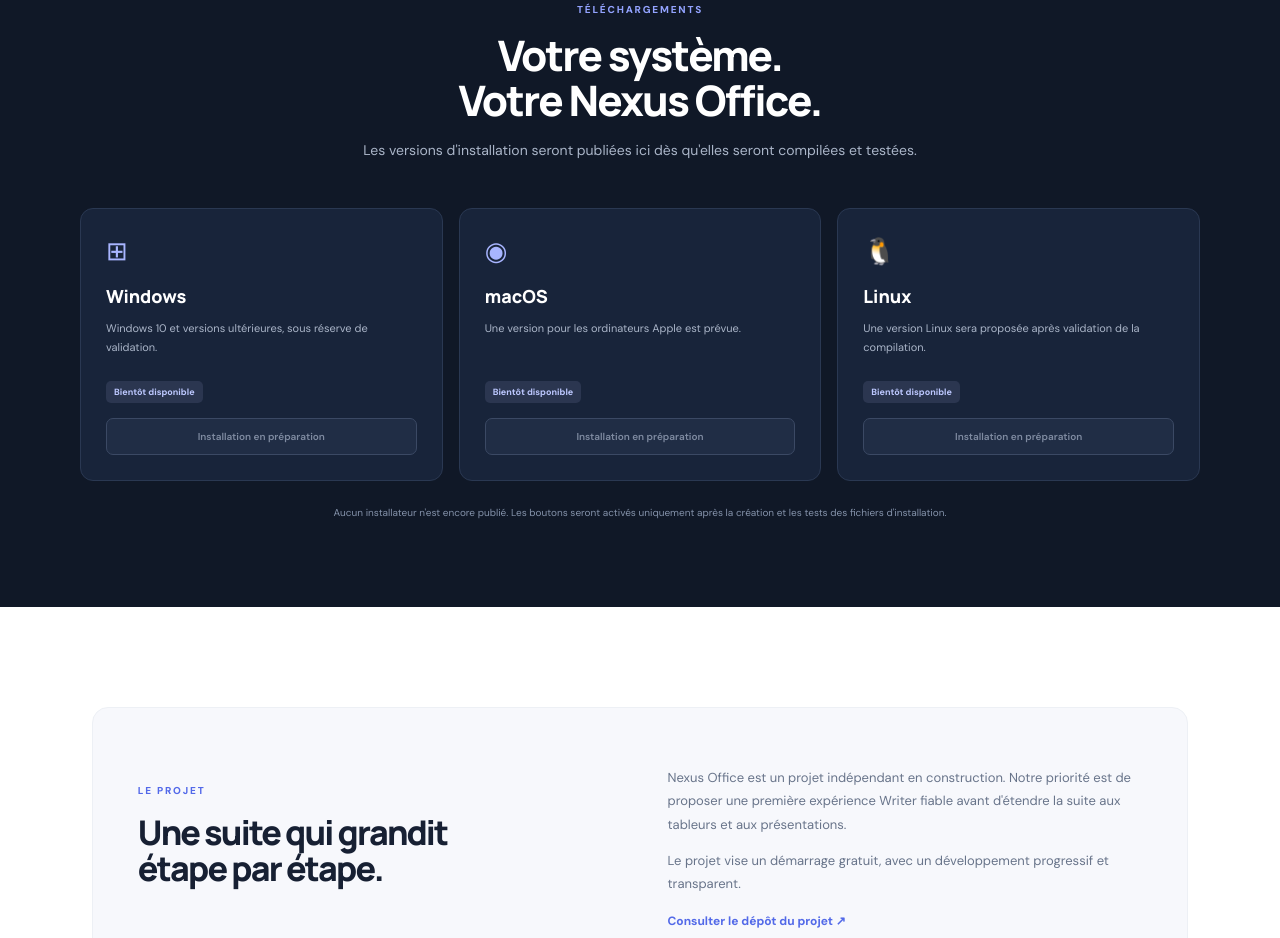
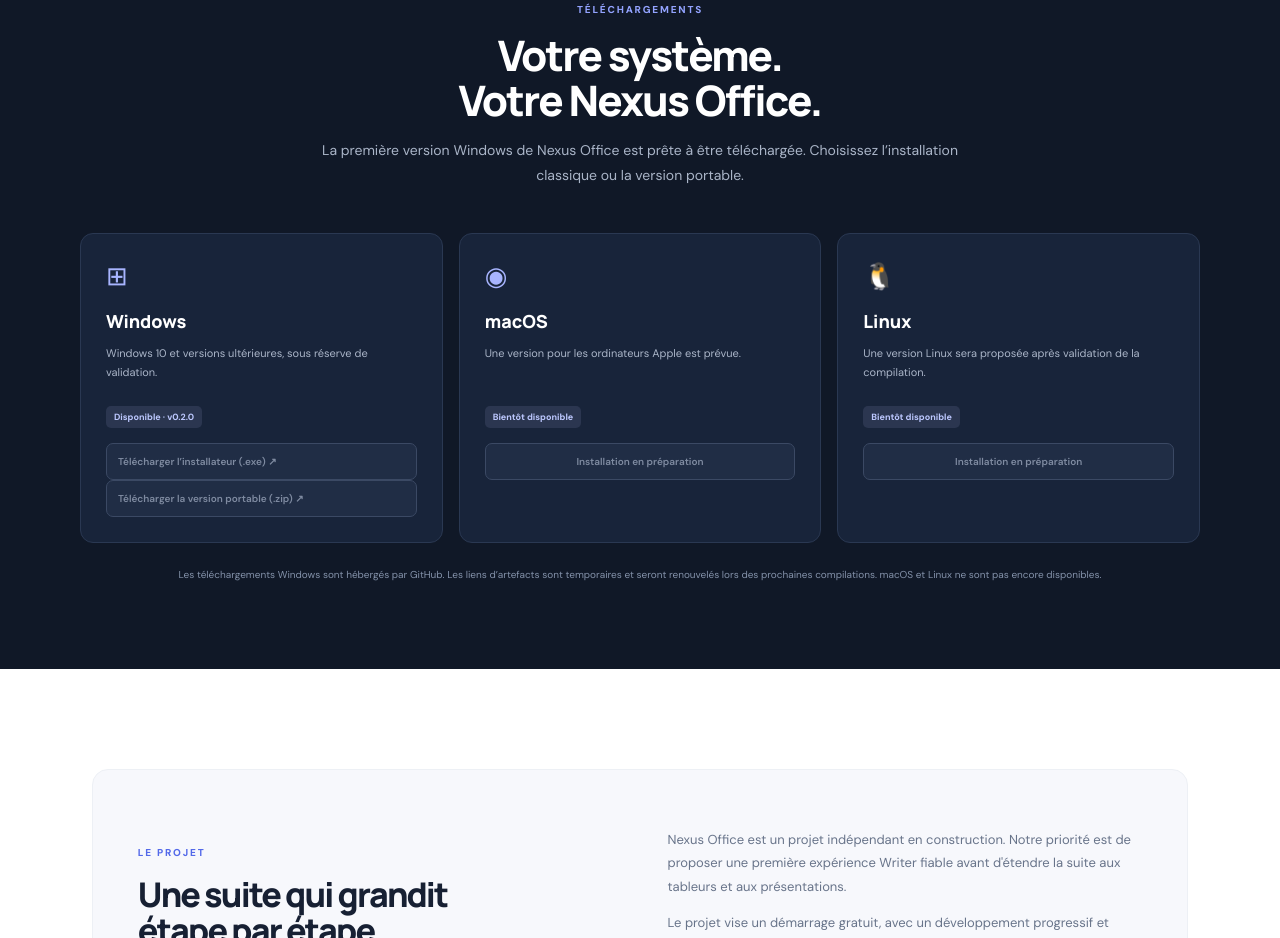
Before and after one commit to jeanlafon12180-ops/nexus-office, a plain HTML site: page website/index.html in a window 1280 px wide. Shown: the part 1491-2429 px from the top of the page. Drawn offline with Linux system fonts and the light colour scheme.

Commit message:
Enable Windows downloads on Nexus Office website

```diff
--- a/website/index.html
+++ b/website/index.html
@@ -90,11 +90,11 @@
         <div class="section-heading light-heading">
           <div class="eyebrow">TÉLÉCHARGEMENTS</div>
           <h2>Votre système.<br>Votre Nexus Office.</h2>
-          <p>Les versions d'installation seront publiées ici dès qu'elles seront compilées et testées.</p>
+          <p>La première version Windows de Nexus Office est prête à être téléchargée. Choisissez l’installation classique ou la version portable.</p>
         </div>
         <div class="platform-grid">
           <article class="platform-card">
-            <div class="platform-symbol">⊞</div><h3>Windows</h3><p>Windows 10 et versions ultérieures, sous réserve de validation.</p><span class="platform-badge">Bientôt disponible</span><button class="download-button" disabled>Installation en préparation</button>
+            <div class="platform-symbol">⊞</div><h3>Windows</h3><p>Windows 10 et versions ultérieures, sous réserve de validation.</p><span class="platform-badge available-badge">Disponible · v0.2.0</span><a class="download-button active-download" href="https://github.com/jeanlafon12180-ops/nexus-office/actions/runs/43607811555/artifacts/14118907579">Télécharger l’installateur (.exe) ↗</a><a class="download-button secondary-download" href="https://github.com/jeanlafon12180-ops/nexus-office/actions/runs/43607811555/artifacts/14119032346">Télécharger la version portable (.zip) ↗</a>
           </article>
           <article class="platform-card">
             <div class="platform-symbol">◉</div><h3>macOS</h3><p>Une version pour les ordinateurs Apple est prévue.</p><span class="platform-badge">Bientôt disponible</span><button class="download-button" disabled>Installation en préparation</button>
@@ -103,7 +103,7 @@
             <div class="platform-symbol">🐧</div><h3>Linux</h3><p>Une version Linux sera proposée après validation de la compilation.</p><span class="platform-badge">Bientôt disponible</span><button class="download-button" disabled>Installation en préparation</button>
           </article>
         </div>
-        <p class="download-footnote">Aucun installateur n'est encore publié. Les boutons seront activés uniquement après la création et les tests des fichiers d'installation.</p>
+        <p class="download-footnote">Les téléchargements Windows sont hébergés par GitHub. Les liens d’artefacts sont temporaires et seront renouvelés lors des prochaines compilations. macOS et Linux ne sont pas encore disponibles.</p>
       </div>
     </section>
 
```
